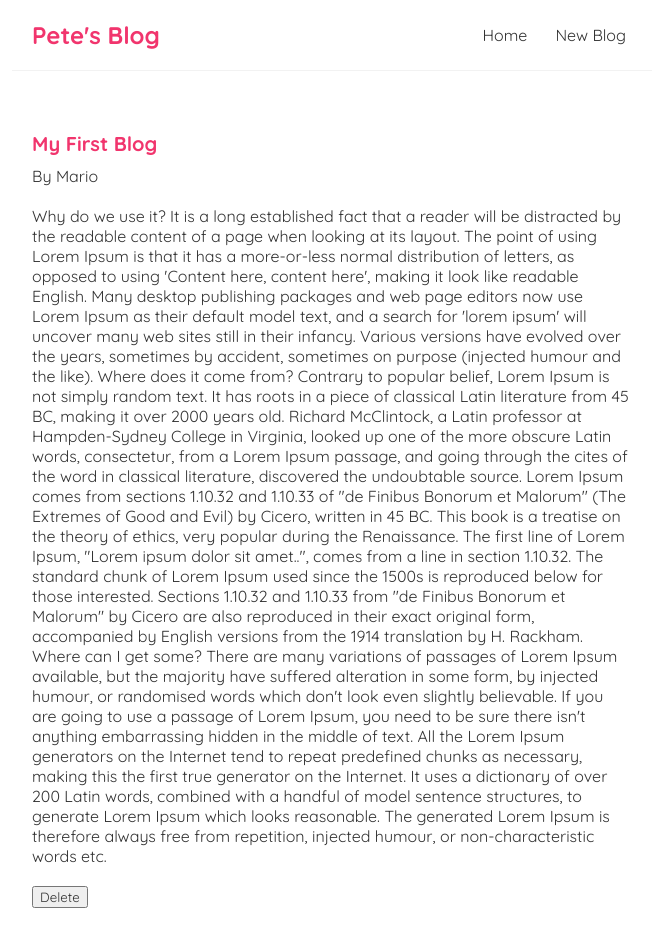
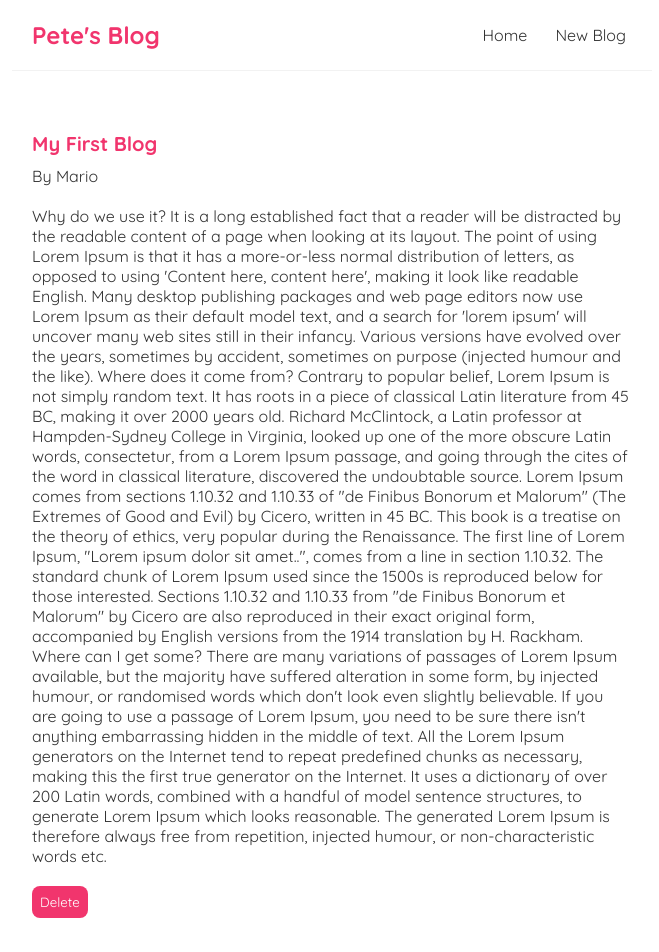
Before and after one commit to Calabree/react-blog, a React (Create React App) app: page /blogs/1 in a window 1280 px wide. Shown: the top 952 px of the page, without its empty margins (308-967 px from the left). Built offline with nearby package versions, Linux system fonts and the light colour scheme; data requests are answered from the project's data file.

Commit message:
delete button style

```diff
--- a/src/index.css
+++ b/src/index.css
@@ -67,14 +67,14 @@
   margin: 20px 0;
 }
 
-/* .blog-details button{
+.blog-details button{
   background-color: #f1356d;
   color: #fff;
   border:0;
   padding:8px;
   border-radius: 8px;
   cursor: pointer;
-} */
+}
 
 /* create new blog from */
 
```
